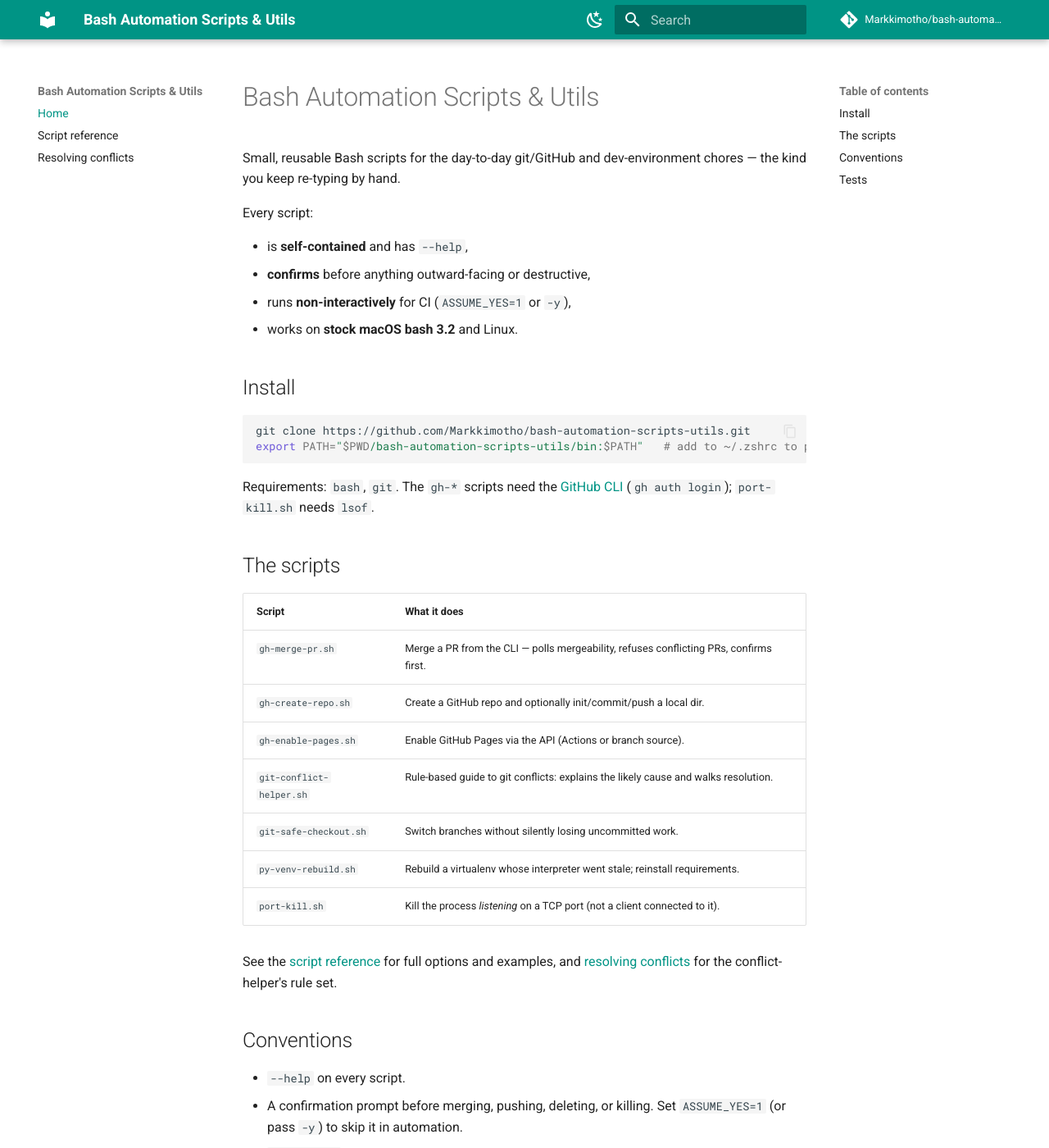
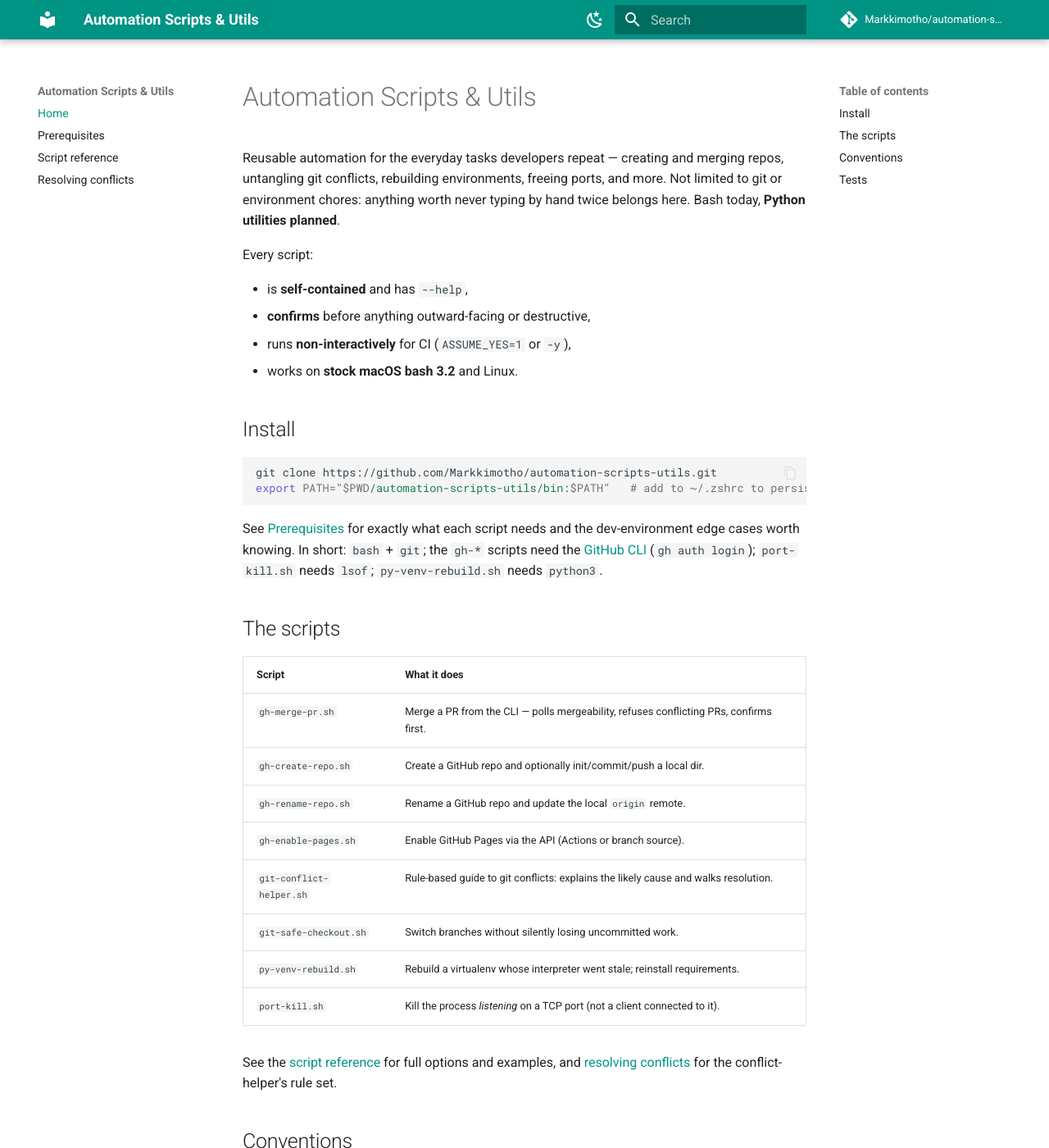
Before and after one commit to Markkimotho/automation-scripts-utils, an MkDocs documentation site: the page built from docs/index.md, in a window 1280 px wide and 1400 px high. Shown: the whole window at 82% size. Built offline with MkDocs 1.6.1 and Material for MkDocs 9.7.7, drawn with Linux system fonts in a browser that asks for light colours; comment, search, counter and statistics services are not loaded.

Commit message:
Broaden scope + rename to automation-scripts-utils; add gh-rename-repo and Prerequisites page

````diff
--- a/docs/index.md
+++ b/docs/index.md
@@ -1,7 +1,9 @@
-# Bash Automation Scripts & Utils
+# Automation Scripts & Utils
 
-Small, reusable Bash scripts for the day-to-day git/GitHub and dev-environment
-chores — the kind you keep re-typing by hand.
+Reusable automation for the everyday tasks developers repeat — creating and
+merging repos, untangling git conflicts, rebuilding environments, freeing ports,
+and more. Not limited to git or environment chores: anything worth never typing
+by hand twice belongs here. Bash today, **Python utilities planned**.
 
 Every script:
 
@@ -13,12 +15,14 @@
 ## Install
 
 ```bash
-git clone https://github.com/Markkimotho/bash-automation-scripts-utils.git
-export PATH="$PWD/bash-automation-scripts-utils/bin:$PATH"   # add to ~/.zshrc to persist
+git clone https://github.com/Markkimotho/automation-scripts-utils.git
+export PATH="$PWD/automation-scripts-utils/bin:$PATH"   # add to ~/.zshrc to persist
 ```
 
-Requirements: `bash`, `git`. The `gh-*` scripts need the
-[GitHub CLI](https://cli.github.com/) (`gh auth login`); `port-kill.sh` needs `lsof`.
+See [Prerequisites](prerequisites.md) for exactly what each script needs and the
+dev-environment edge cases worth knowing. In short: `bash` + `git`; the `gh-*`
+scripts need the [GitHub CLI](https://cli.github.com/) (`gh auth login`);
+`port-kill.sh` needs `lsof`; `py-venv-rebuild.sh` needs `python3`.
 
 ## The scripts
 
@@ -26,6 +30,7 @@
 |--------|--------------|
 | `gh-merge-pr.sh` | Merge a PR from the CLI — polls mergeability, refuses conflicting PRs, confirms first. |
 | `gh-create-repo.sh` | Create a GitHub repo and optionally init/commit/push a local dir. |
+| `gh-rename-repo.sh` | Rename a GitHub repo and update the local `origin` remote. |
 | `gh-enable-pages.sh` | Enable GitHub Pages via the API (Actions or branch source). |
 | `git-conflict-helper.sh` | Rule-based guide to git conflicts: explains the likely cause and walks resolution. |
 | `git-safe-checkout.sh` | Switch branches without silently losing uncommitted work. |
--- a/mkdocs.yml
+++ b/mkdocs.yml
@@ -1,8 +1,8 @@
-site_name: Bash Automation Scripts & Utils
-site_description: Small reusable Bash scripts for git/GitHub chores and dev-environment setup.
-site_url: https://markkimotho.github.io/bash-automation-scripts-utils/
-repo_url: https://github.com/Markkimotho/bash-automation-scripts-utils
-repo_name: Markkimotho/bash-automation-scripts-utils
+site_name: Automation Scripts & Utils
+site_description: Reusable automation scripts for the everyday tasks developers repeat.
+site_url: https://markkimotho.github.io/automation-scripts-utils/
+repo_url: https://github.com/Markkimotho/automation-scripts-utils
+repo_name: Markkimotho/automation-scripts-utils
 edit_uri: edit/main/docs/
 
 docs_dir: docs
@@ -33,6 +33,7 @@
 
 nav:
   - Home: index.md
+  - Prerequisites: prerequisites.md
   - Script reference: reference.md
   - Resolving conflicts: conflicts.md
 
````
Also changed, not shown: README.md (+16 -9 lines), docs/prerequisites.md (added, +108 -0 lines), docs/reference.md (+30 -7 lines), 2 other files.
